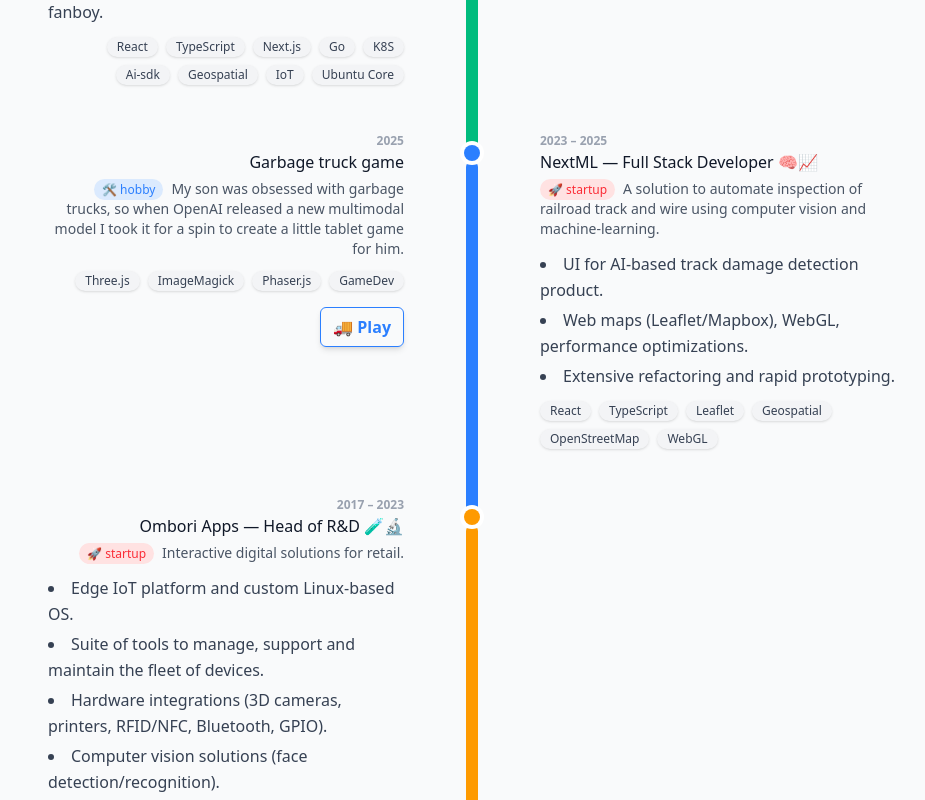
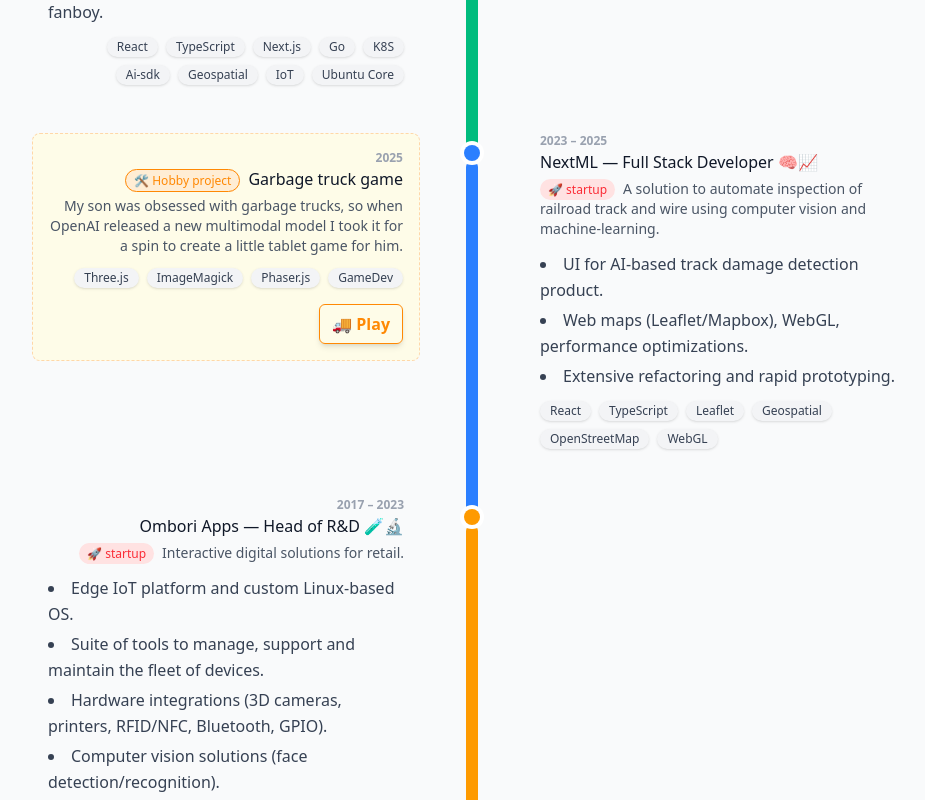
Before and after one commit to kvasdopil/me, a React (Vite) app: page / in a window 1280 px wide. Shown: the part 1620-2420 px from the top of the page, without its empty margins (168-1093 px from the left). Built offline with nearby package versions, Linux system fonts and the light colour scheme.

Commit message:
Refactor TimelineItemProps and enhance rendering logic in MainPage component. Update HobbyBadge to HobbyTag for improved clarity and styling consistency.

```diff
--- a/src/components/MainPage.tsx
+++ b/src/components/MainPage.tsx
@@ -146,11 +146,9 @@
   base: string;
 }
 
-interface TimelineItemProps extends Omit<TimelineItemData, "bullets"> {
+type TimelineItemProps = Omit<TimelineItemData, "bullets"> & {
   children?: React.ReactNode;
-}
-
-export const TimelineItem: React.FC<TimelineItemProps> = () => null;
+};
 
 interface TimelineBulletProps {
   id?: string;
@@ -158,6 +156,8 @@
 }
 
 export const TimelineBullet: React.FC<TimelineBulletProps> = () => null;
+
+export const TimelineItem: React.FC<TimelineItemProps> = () => null;
 
 export const Timeline: React.FC<TimelineProps> = ({ children, base }) => {
   const items: TimelineItemData[] = [];
@@ -231,9 +231,9 @@
   </span>
 );
 
-const HobbyBadge = () => (
-  <span className="mr-2 rounded-full px-2 bg-blue-100 py-0.5 text-xs font-medium text-blue-500 align-middle">
-    🛠️&nbsp;hobby
+const HobbyTag = () => (
+  <span className="mr-2 rounded-full px-2 py-0.5 text-xs font-medium text-orange-400 bg-orange-100 border border-orange-400 align-middle">
+    🛠️&nbsp;Hobby project
   </span>
 );
 
@@ -249,14 +249,17 @@
   const dotClass = item.colorClass;
   const lineClass = item.colorClass;
 
-  const renderLeft = (forItem: TimelineItemData) => (
-    <div className="pl-10 md:pl-0 md:col-span-1 md:pr-12 text-left md:text-right">
+  const renderLeft = (forItem: TimelineItemData) => {
+    const content = (
+      <>
         <div className="text-xs font-semibold text-gray-400">{forItem.period}</div>
-      <div className="font-medium">{forItem.title}</div>
+        <div className="font-medium">
+          {forItem.hobby && <HobbyTag />}
+          {forItem.title}
+        </div>
         {forItem.description ? (
           <div className="mt-1 text-sm text-gray-600">
             {forItem.startup ? <StartupBadge /> : null}
-          {forItem.hobby ? <HobbyBadge /> : null}
             {forItem.description}
           </div>
         ) : null}
@@ -294,18 +297,35 @@
             href={forItem.link}
             target="_blank"
             rel="noopener noreferrer"
-          className="text-md font-semibold text-blue-500 shadow-md border-1 border-blue-500 rounded-md px-3 py-1.5 mt-4 hover:bg-blue-100 inline-block float-right"
+            className="text-md font-semibold text-orange-400 shadow-md border-1 border-orange-400 rounded-md px-3 py-1.5 mt-4 hover:bg-orange-100 inline-block float-right"
           >
             {forItem.linkText}
           </a>
         ) : null}
+      </>
+    );
+
+    return (
+      <div className="pl-10 md:pl-0 md:col-span-1 md:pr-12 text-left md:text-right">
+        {forItem.hobby ? (
+          <div className="inline-block w-fit rounded-lg border-1 border-orange-200 border-dashed bg-yellow-50 p-4 -mx-4 mb-4">
+            {content}
+          </div>
+        ) : (
+          content
+        )}
       </div>
     );
+  };
 
-  const renderRight = (forItem: TimelineItemData) => (
-    <div className="pl-10 md:pl-12 md:col-start-2">
+  const renderRight = (forItem: TimelineItemData) => {
+    const content = (
+      <>
         <div className="text-xs font-semibold text-gray-400">{forItem.period}</div>
-      <div className="font-medium">{forItem.title}</div>
+        <div className="font-medium">
+          {forItem.hobby && <HobbyTag />}
+          {forItem.title}
+        </div>
         {forItem.description ? (
           <div className="mt-1 text-sm text-gray-600">
             {forItem.startup ? <StartupBadge /> : null}
@@ -341,8 +361,21 @@
             ))}
           </div>
         ) : null}
+      </>
+    );
+
+    return (
+      <div className="pl-10 md:pl-12 md:col-start-2">
+        {forItem.hobby ? (
+          <div className="inline-block w-fit rounded-lg border-1 border-orange-200 border-dashed bg-yellow-50 p-4 -mx-4 mb-4">
+            {content}
+          </div>
+        ) : (
+          content
+        )}
       </div>
     );
+  };
 
   return (
     <div className={containerClass}>
```
Lines whose indentation alone changed are shown as unchanged.
